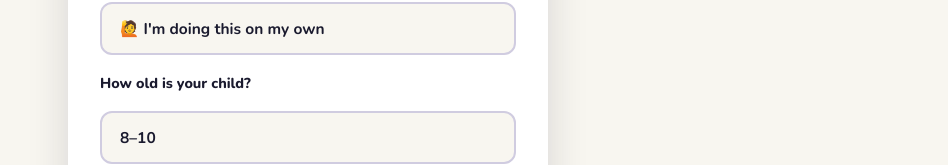
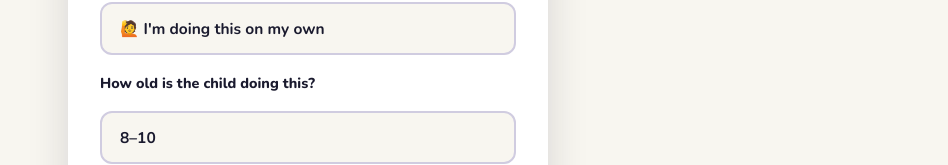
Before and after one commit to renata-lp/my-own-money, a React (Vite) app: page / in a window 1280 px wide. Both pictures are taken after a click on the button "Let's start →". Shown: the part 500-665 px from the top of the page, without its empty margins (332-1280 px from the left). Built offline with nearby package versions, Linux system fonts and the light colour scheme.

Commit message:
fix age question wording on consent screen

```diff
--- a/src/components/Consent.jsx
+++ b/src/components/Consent.jsx
@@ -68,7 +68,7 @@ export default function Consent({ onComplete }) {
             </button>
           </div>
 
-          <p className="consent-label">How old is your child?</p>
+          <p className="consent-label">How old is the child doing this?</p>
           <div className="consent-options">
             {AGE_OPTIONS.map((age) => (
               <button
```
